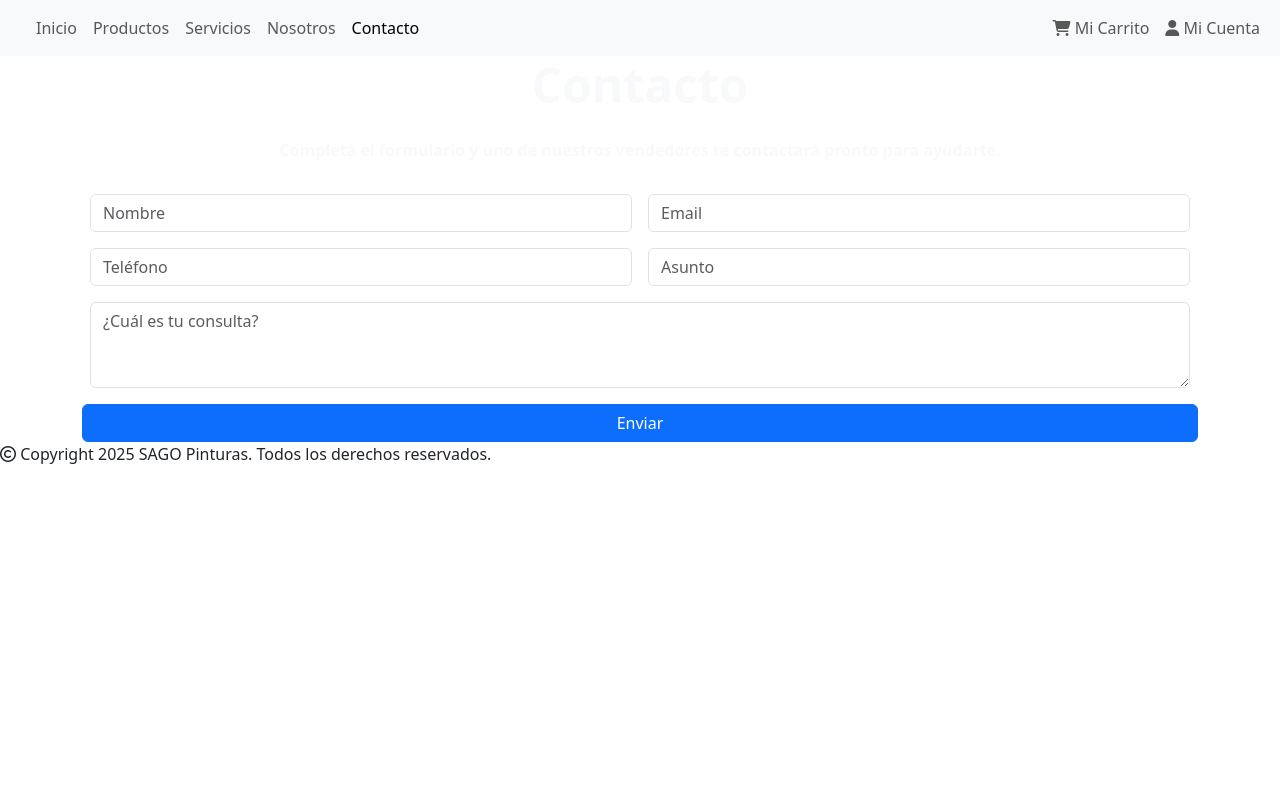
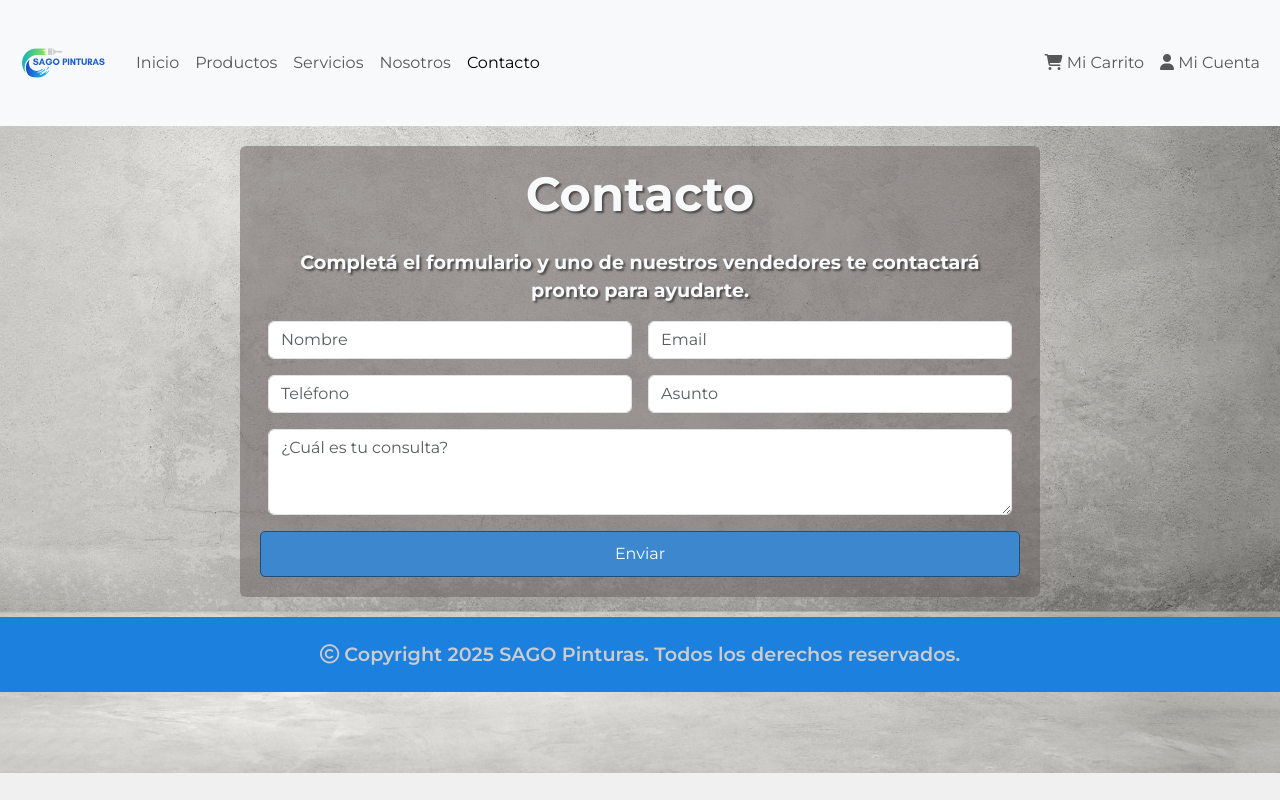
Before and after one commit to SergioHerrera22/sago-pintureria, a website: page pages/contacto.html in a window 1280 px wide. Drawn offline with nearby package versions, Linux system fonts and the light colour scheme; files that its build step writes are made by us from their sources; the site is published under a folder, as on GitHub Pages, so addresses that start at the root find nothing; files whose address does not match are found by name.

Commit message:
agregando rutas relativas

```diff
--- a/pages/contacto.html
+++ b/pages/contacto.html
@@ -12,7 +12,7 @@
     />
 
     <!-- Hojas de estilo externas -->
-    <link rel="stylesheet" href="/css/style.css" />
+    <link rel="stylesheet" href="css/style.css" />
 
     <!-- Font Awesome para iconografía -->
     <link
@@ -43,7 +43,7 @@
       <nav class="navbar navbar-expand-lg">
         <div class="container-fluid">
           <a class="navbar-brand" href="index.html">
-            <img src="/img/LOGO_SAGO.svg" alt="" class="logo" />
+            <img src="img/LOGO_SAGO.svg" alt="" class="logo" />
           </a>
           <button
             class="navbar-toggler"
```
